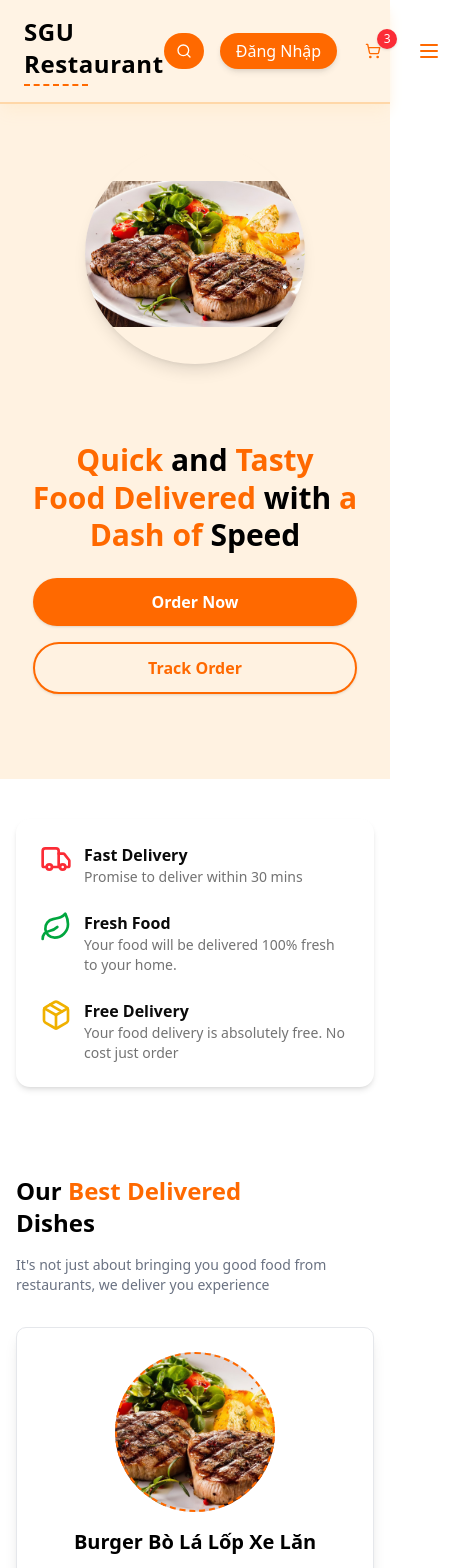
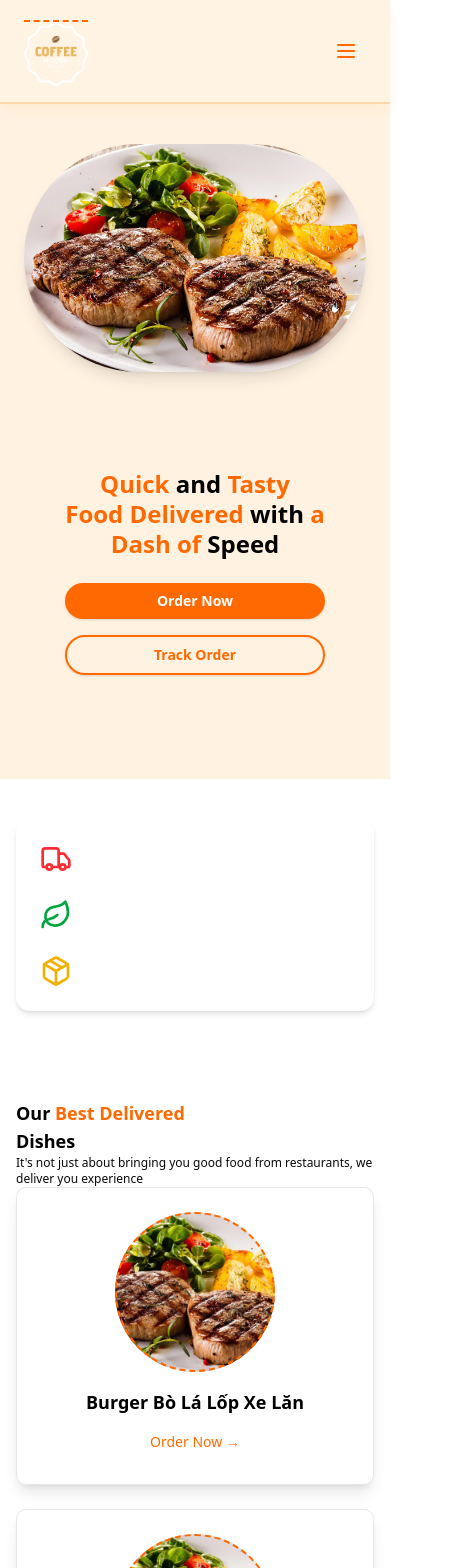
Before and after one commit to nguyentay52636/Restaurent-CNPM, a React (Vite) app: page / in a window 390 px wide. Shown: the top 1568 px of the page, 449 px wide, since content can reach past the window. Built offline with nearby package versions, Linux system fonts and the light colour scheme.

Commit message:
reposive

```diff
--- a/src/components/Header/Header.tsx
+++ b/src/components/Header/Header.tsx
@@ -166,6 +166,8 @@ import { Search, Menu, ShoppingCart } from "lucide-react";
 import { useState } from "react";
 import { motion } from "framer-motion";
 import { useNavigate } from "react-router-dom";
+import lg from '@/assets/logo_coffee.png';
+
 const navLinks = ["Trang Chủ", "Thực Đơn", "Đặt bàn", "Về Chúng Tôi"];
 const routeMap: { [key: string]: string } = {
   "Trang Chủ": "/",
@@ -182,22 +184,31 @@ const Header = () => {
   const toggleMobileMenu = () => {
     setIsMobileMenuOpen(!isMobileMenuOpen);
   };
+
   const navigate = useNavigate();
+
   return (
     <motion.header
       initial={{ y: -100, opacity: 0 }}
       animate={{ y: 0, opacity: 1 }}
       transition={{ duration: 0.6, ease: "easeOut" }}
-      className="top-0 z-50 bg-[#FFF2E1]/90 backdrop-blur-md py-4 px-6
-                 border-b-2 border-orange-200 shadow-lg shadow-orange-100"
+      className="w-full min-w-full top-0 z-50 bg-[#FFF2E1]/90 backdrop-blur-md py-4 px-6 border-b-2 border-orange-200 shadow-lg shadow-orange-100"
     >
       <div className="max-w-7xl mx-auto flex justify-between items-center">
-        {/* Logo */}
+        {/* Logo (Text for large screens, Image for small screens) */}
         <div className="flex flex-col">
-          <h1 className="text-2xl font-bold text-black tracking-wide">
+          {/* Text logo, visible on medium and larger screens */}
+          <h1 className="text-2xl font-bold text-black tracking-wide hidden md:block">
             SGU Restaurant
           </h1>
           <div className="border-b-2 border-dashed border-orange-500 w-16 mt-1"></div>
+
+          {/* Image logo, visible on small screens */}
+          <img
+            src={lg} // Thay đổi với đường dẫn hình ảnh logo của bạn
+            alt="logo"
+            className="md:hidden w-16" // Chỉ hiển thị trên màn hình nhỏ
+          />
         </div>
 
         {/* Navigation */}
@@ -223,6 +234,8 @@ const Header = () => {
 
         {/* Right section */}
         <div className="flex items-center space-x-4">
+          {/* Only show when screen is medium or larger */}
+          <div className="hidden md:flex items-center space-x-4">
             {/* Search button */}
             <Button
               variant="ghost"
@@ -250,10 +263,11 @@ const Header = () => {
                 </span>
               )}
             </div>
+          </div>
 
-          {/* Hamburger Menu */}
+          {/* Hamburger Menu (visible on small screens) */}
           <button
-            className="md:hidden p-2 hover:bg-orange-100 rounded-full"
+            className="md:hidden p-2 hover:bg-orange-100 rounded-full z-50"
             onClick={toggleMobileMenu}
           >
             <Menu className="w-6 h-6 text-orange-500" />
--- a/src/components/layouts/MainLayout.tsx
+++ b/src/components/layouts/MainLayout.tsx
@@ -7,9 +7,9 @@ export default function MainLayout({ children }: PropsWithChildren) {
   return (
     <div>
       <Header />
-      <div className="flex-1">
+      <main className="min-w-full">
         {children || <Outlet />}
-      </div>
+      </main>
       <Footer />
     </div>
   );
--- a/src/modules/home/components/Home/components/BestDishes.tsx
+++ b/src/modules/home/components/Home/components/BestDishes.tsx
@@ -20,16 +20,16 @@ const BestDishes = () => (
   <section className="py-12 px-4 sm:px-6 bg-white">
     <div className="max-w-6xl mx-auto">
       {/* Heading */}
-      <div className="flex flex-col md:flex-row justify-between items-start md:items-center mb-8 gap-4">
-        <h2 className="text-2xl sm:text-3xl md:text-4xl font-bold text-orange-500">
+      <h2 className="text-lg sm:text-xl md:text-2xl font-bold text-orange-500 max-w-full break-words">
   <span className="text-black">Our</span> Best Delivered
   <br />
   <span className="text-black">Dishes</span>
 </h2>
-        <p className="text-gray-500 text-sm sm:text-base md:max-w-sm">
+
+<p className="text-xs sm:text-sm md:text-sm md:max-w-sm overflow-hidden break-words">
   It's not just about bringing you good food from restaurants, we deliver you experience
 </p>
-      </div>
+
 
       {/* Dish Cards */}
       <div className="grid grid-cols-1 sm:grid-cols-2 lg:grid-cols-3 gap-6">
@@ -38,19 +38,19 @@ const BestDishes = () => (
             key={index}
             className="flex flex-col items-center text-center px-4 py-6 border border-gray-200 rounded-lg shadow-lg transition-all duration-300 ease-in-out transform hover:scale-105 hover:shadow-xl"
           >
-            <div className="relative w-40 h-40 sm:w-48 sm:h-48 md:w-56 md:h-56">
+            <div className="relative ">
               {/* Đảm bảo hình ảnh chiếm 100% chiều rộng và chiều cao của phần tử */}
               <img
                 src={dish.image}
                 alt={dish.name}
-                className="w-full h-full rounded-full object-cover"
+                className="w-40 h-40 sm:w-44 sm:h-44 md:w-48 md:h-48 rounded-full object-cover"
               />
               <div className="absolute inset-0 rounded-full border-2 border-dashed border-orange-500"></div>
             </div>
-            <h3 className="mt-4 text-xl sm:text-2xl md:text-3xl font-bold text-black break-words">{dish.name}</h3>
+            <h3 className="mt-4 text-lg sm:text-xl md:text-2xl font-bold text-black break-words">{dish.name}</h3>
             <Button
               variant="link"
-              className="mt-2 text-base sm:text-lg md:text-xl text-orange-500 hover:text-orange-600 p-0"
+              className="mt-2 text-sm sm:text-base md:text-lg text-orange-500 hover:text-orange-600 p-0"
             >
               Order Now →
             </Button>
--- a/src/modules/home/components/Home/components/Features.tsx
+++ b/src/modules/home/components/Home/components/Features.tsx
@@ -20,7 +20,6 @@ const features = [
 
 export default function Features() {
   return (
-    <>
     <div className="relative w-full py-10 px-4">
       <div className="mx-auto max-w-6xl">
         <div className="bg-white rounded-xl shadow-md py-6 px-6 sm:px-8 flex flex-col sm:flex-row justify-between items-start sm:items-center gap-6 sm:gap-4">
@@ -28,14 +27,15 @@ export default function Features() {
             <div key={index} className="flex items-start gap-3 text-sm flex-1">
               <div>{feature.icon}</div>
               <div>
-                  <h3 className="text-base font-semibold">{feature.title}</h3>
-                  <p className="text-muted-foreground text-sm sm:text-base">{feature.description}</p>
+                <h3 className="text-base font-semibold sm:text-base hidden sm:block">{feature.title}</h3>
+                <p className="text-muted-foreground text-sm sm:text-base hidden sm:block"> {/* Hide description on small screens */}
+                  {feature.description}
+                </p>
               </div>
             </div>
           ))}
         </div>
       </div>
     </div>
-    </>
   );
 }
--- a/src/modules/home/components/Home/components/HeroSection.tsx
+++ b/src/modules/home/components/Home/components/HeroSection.tsx
@@ -5,7 +5,7 @@ const HeroSection = () => (
 
     {/* Left side - Text and Buttons */}
     <div className="flex-1 space-y-6 text-center md:text-left">
-      <h1 className="text-3xl sm:text-4xl md:text-5xl font-extrabold leading-tight text-black">
+      <h1 className="text-2xl sm:text-3xl md:text-4xl lg:text-5xl font-extrabold leading-tight text-black">
         <span className="text-orange-500">Quick <span className='text-black'>and</span> Tasty</span>
         <br />
         <span className="text-orange-500">Food Delivered <span className='text-black'>with</span> a</span>
@@ -15,10 +15,10 @@ const HeroSection = () => (
       </h1>
 
       <div className="flex flex-col sm:flex-row sm:justify-center md:justify-start items-center gap-4">
-        <button className="bg-orange-500 hover:bg-orange-600 text-white font-semibold px-6 py-3 rounded-full shadow w-full sm:w-auto">
+        <button className="bg-orange-500 hover:bg-orange-600 text-white font-semibold px-4 py-2 sm:px-6 sm:py-3 rounded-full shadow w-full sm:w-auto text-sm sm:text-base md:text-lg">
           Order Now
         </button>
-        <button className="border-2 border-orange-500 text-orange-500 hover:bg-orange-50 font-semibold px-6 py-3 rounded-full shadow w-full sm:w-auto">
+        <button className="border-2 border-orange-500 text-orange-500 hover:bg-orange-50 font-semibold px-4 py-2 sm:px-6 sm:py-3 rounded-full shadow w-full sm:w-auto text-sm sm:text-base md:text-lg">
           Track Order
         </button>
       </div>
@@ -29,7 +29,7 @@ const HeroSection = () => (
       <img
         src={heroImg}
         alt="Delicious Indian Food"
-        className="w-[220px] sm:w-[300px] md:w-[450px] h-[220px] sm:h-[300px] md:h-[450px] object-contain rounded-full shadow-lg"
+        className="w-full h-full object-cover rounded-full shadow-lg"
       />
     </div>
 
--- a/src/modules/home/components/Home/components/RegularMenu.tsx
+++ b/src/modules/home/components/Home/components/RegularMenu.tsx
@@ -17,7 +17,7 @@ const RegularMenu = () => (
   <section className="py-12 px-4 sm:px-6 lg:px-8 bg-white">
     <div className="max-w-6xl mx-auto">
     <div className="flex flex-col sm:flex-row justify-between items-center mb-8 gap-4 sm:gap-0">
-        <h2 className="text-3xl md:text-4xl font-bold text-black text-center sm:text-left">
+  <h2 className="text-xl sm:text-2xl md:text-3xl font-bold text-black text-center sm:text-left max-w-full">
     Our Regular Menu
   </h2>
   <div className="flex flex-col sm:flex-row items-center gap-2">
@@ -52,7 +52,7 @@ const RegularMenu = () => (
               <div className="absolute inset-0 rounded-full border-2 border-dashed border-orange-500"></div>
             </div>
             <CardContent className="pt-4 w-full">
-              <CardTitle className="text-xl md:text-2xl font-bold text-orange-600">{item.name}</CardTitle>
+              <CardTitle className="text-lg sm:text-xl md:text-2xl font-bold text-orange-600 break-words">{item.name}</CardTitle>
               <div className="flex justify-center gap-1 mt-2">
                 {[...Array(item.rating)].map((_, i) => (
                   <Star key={i} className="w-4 h-4 fill-yellow-400 text-yellow-400" />
@@ -60,7 +60,7 @@ const RegularMenu = () => (
               </div>
             </CardContent>
             <CardFooter className="flex flex-col sm:flex-row justify-between items-center w-full gap-2 sm:gap-0 mt-2">
-              <p className="text-orange-600 font-semibold text-2xl sm:text-3xl">₹{item.price}</p>
+              <p className="text-orange-600 font-semibold text-lg sm:text-xl md:text-2xl">{`₹${item.price}`}</p>
               <Button className="bg-orange-500 hover:bg-orange-600 text-white rounded-full px-6 py-2 w-full sm:w-auto">
                 Buy
               </Button>
--- a/src/modules/home/components/Home/pages/HomePages.tsx
+++ b/src/modules/home/components/Home/pages/HomePages.tsx
@@ -5,17 +5,18 @@ import BestDishes from '../components/BestDishes';
 import RegionTabs from '../components/RegionTabs';
 import RegularMenu from '../components/RegularMenu';
 import PromotionCard from '../components/PromotionCard';
+import { motion } from 'framer-motion';
 
 export default function HomePages() {
   return (
-    <main className="w-full min-w-full max-w-full mx-auto">
-      {/* Chắc chắn main chiếm toàn bộ chiều rộng màn hình */}
+    <motion.div>
+
       <HeroSection />
       <Features />
       <BestDishes />
       <RegionTabs />
       <RegularMenu />
       <PromotionCard />
-    </main>
+    </motion.div>
   );
 }
--- a/src/modules/home/components/Product/components/ActionsHome.tsx
+++ b/src/modules/home/components/Product/components/ActionsHome.tsx
@@ -20,10 +20,13 @@ export default function ActionsHome() {
         <>
             {/* Tiêu đề và thanh tìm kiếm + thông báo */}
             <div className="flex justify-between items-center px-6 pt-6 flex-wrap gap-4">
-                <h1 className="text-2xl font-bold text-black">Chọn danh mục</h1>
+                <h1 className="text-2xl sm:text-3xl md:text-4xl lg:text-5xl font-bold text-black break-words">
+                    Chọn danh mục
+                </h1>
 
                 <div className="flex items-center space-x-4">
-                    <div className="relative w-64">
+                    {/* Ẩn thanh tìm kiếm trên màn hình nhỏ và giảm chiều rộng trên màn hình lớn */}
+                    <div className="relative w-full sm:w-72 md:w-96 lg:w-96 max-w-full sm:max-w-xs md:max-w-md">
                         <Input
                             type="text"
                             placeholder="Tìm kiếm món ăn..."
@@ -45,11 +48,11 @@ export default function ActionsHome() {
             {/* Danh mục */}
             <div className="flex justify-center mx-auto">
                 <section className="my-8 flex justify-center items-center">
-                    <div className="flex flex-wrap gap-5">
+                    <div className="flex flex-wrap gap-5 justify-center sm:justify-start">
                         {categories.map((category, index) => (
                             <div
                                 key={index}
-                                className={`flex flex-col items-center justify-center w-32 h-32 rounded-lg shadow-sm border transition-all duration-200 cursor-pointer
+                                className={`flex flex-col items-center justify-center w-28 sm:w-32 md:w-36 h-32 rounded-lg shadow-sm border transition-all duration-200 cursor-pointer
                                     ${selectedCategory === category.name
                                         ? 'border-orange-500 bg-orange-50 shadow-md scale-105'
                                         : 'border-gray-200 bg-white hover:bg-gray-50 hover:border-orange-300'
@@ -57,14 +60,14 @@ export default function ActionsHome() {
                                 onClick={() => setSelectedCategory(category.name)}
                                 aria-pressed={selectedCategory === category.name}
                             >
-                                <span className="text-5xl mb-2">{category.icon}</span>
-                                <span className={`text-sm font-semibold ${selectedCategory === category.name
+                                <span className="text-4xl sm:text-5xl mb-2">{category.icon}</span>
+                                <span className={`text-sm sm:text-base font-semibold ${selectedCategory === category.name
                                     ? 'text-orange-700'
                                     : 'text-gray-800'
                                     }`}>
                                     {category.name}
                                 </span>
-                                <span className={`text-xs ${selectedCategory === category.name
+                                <span className={`text-xs sm:text-sm ${selectedCategory === category.name
                                     ? 'text-orange-600'
                                     : 'text-gray-500'
                                     }`}>
```
Also changed, not shown: src/components/Footer/Footer.tsx (+34 -126 lines). Lines whose indentation alone changed are shown as unchanged.
